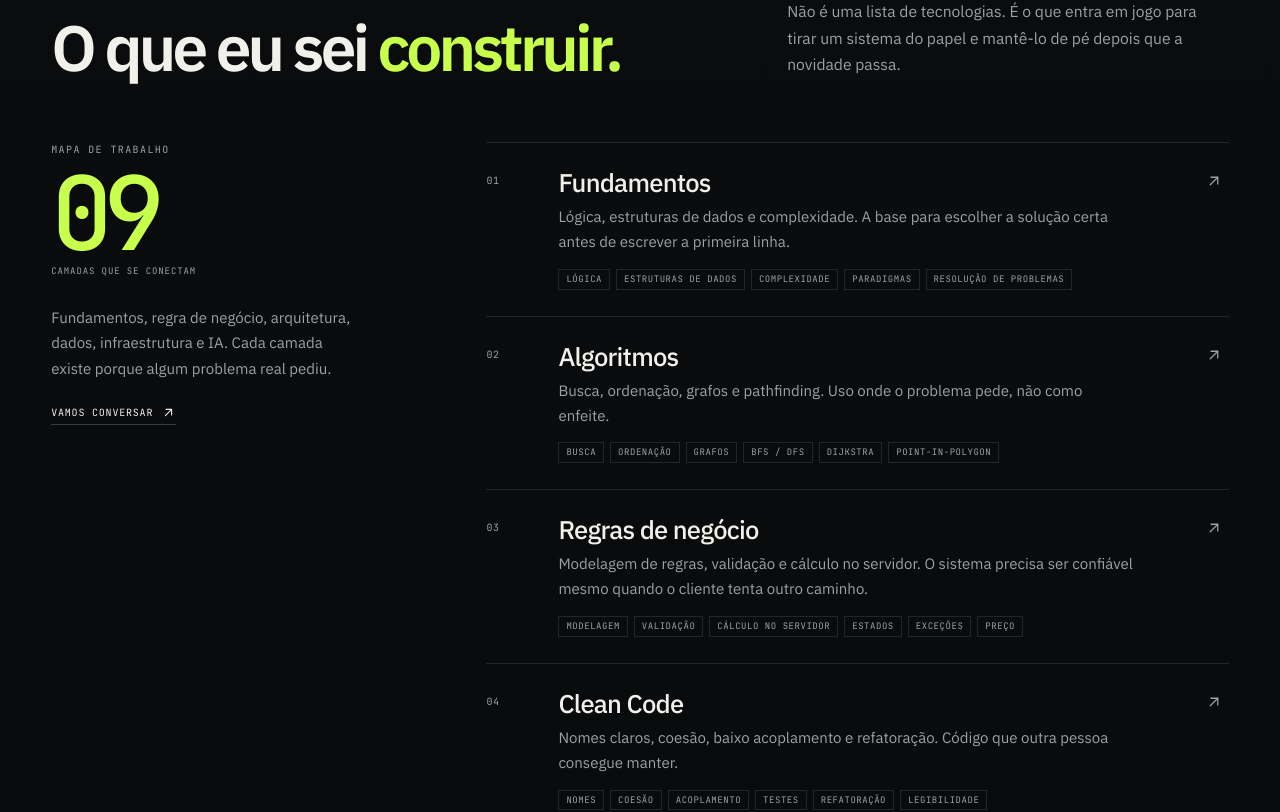
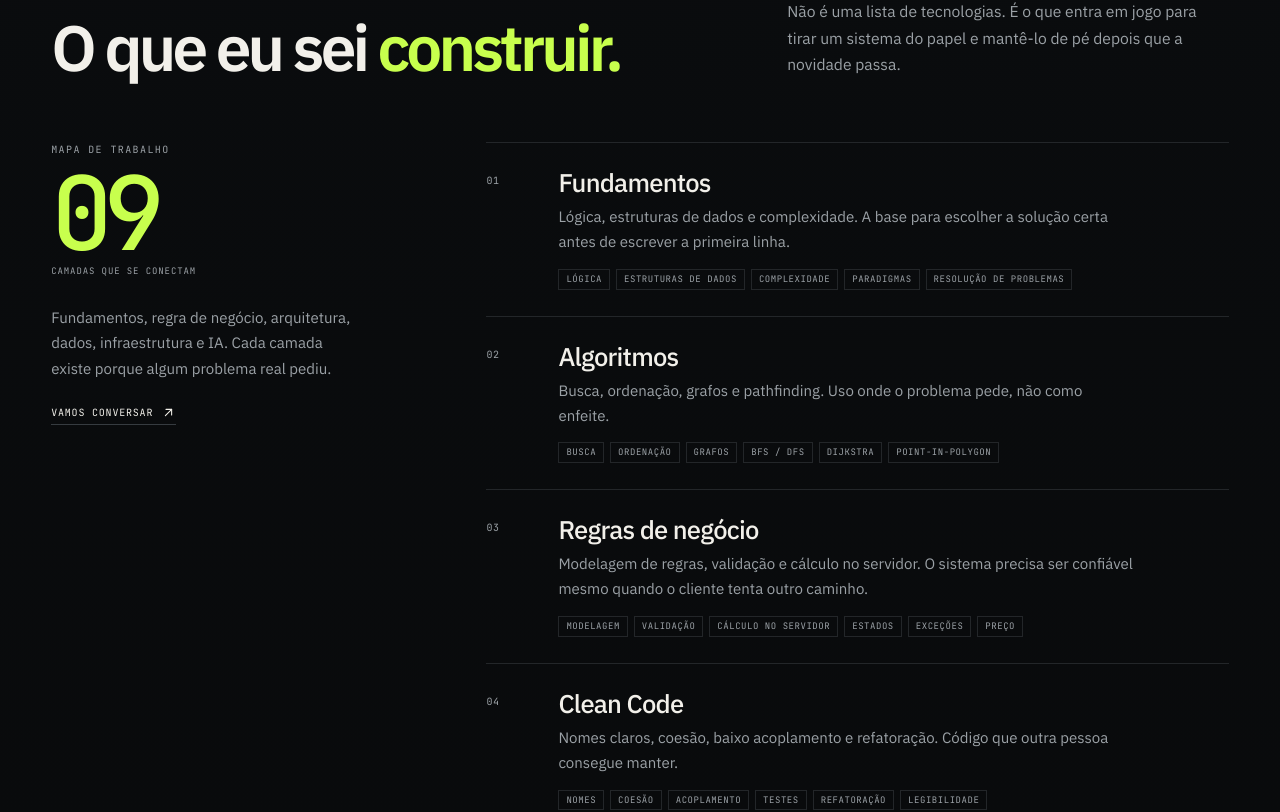
Before and after one commit to Brendontailor/portfolio-site, a Next.js app: page / in a window 1280 px wide. Shown: the part 4653-5465 px from the top of the page. Built offline with nearby package versions, Linux system fonts and the light colour scheme; no server answers.

Commit message:
fix: remove false affordance from knowledge rows

```diff
--- a/src/app/globals.css
+++ b/src/app/globals.css
@@ -1324,18 +1324,10 @@ ol {
 
 .knowledge-row {
   display: grid;
-  grid-template-columns: 52px minmax(0, 1fr) 24px;
+  grid-template-columns: 52px minmax(0, 1fr);
   gap: 20px;
   padding: 26px 0;
   border-bottom: 1px solid var(--line);
-  transition:
-    background 0.3s ease,
-    padding 0.3s ease;
-}
-
-.knowledge-row:hover {
-  background: var(--surface);
-  padding-inline: 16px;
 }
 
 .knowledge-num {
@@ -1360,19 +1352,6 @@ ol {
   color: var(--muted);
   font-size: 0.94rem;
   line-height: 1.65;
-}
-
-.knowledge-arrow {
-  padding-top: 3px;
-  color: var(--muted);
-  transition:
-    color 0.25s ease,
-    transform 0.25s ease;
-}
-
-.knowledge-row:hover .knowledge-arrow {
-  color: var(--accent);
-  transform: translate(2px, -2px);
 }
 
 .chips {
@@ -2780,14 +2759,6 @@ ol {
     gap: 12px;
   }
 
-  .knowledge-arrow {
-    display: none;
-  }
-
-  .knowledge-row:hover {
-    padding-inline: 10px;
-  }
-
   .about-portrait {
     min-height: 380px;
     aspect-ratio: 4 / 5;
--- a/src/components/home/knowledge-section.tsx
+++ b/src/components/home/knowledge-section.tsx
@@ -64,9 +64,6 @@ export function KnowledgeSection() {
                     ))}
                   </div>
                 </div>
-                <span className="knowledge-arrow" aria-hidden="true">
-                  <ArrowUpRight size={18} />
-                </span>
               </Reveal>
             ))}
           </div>
```
